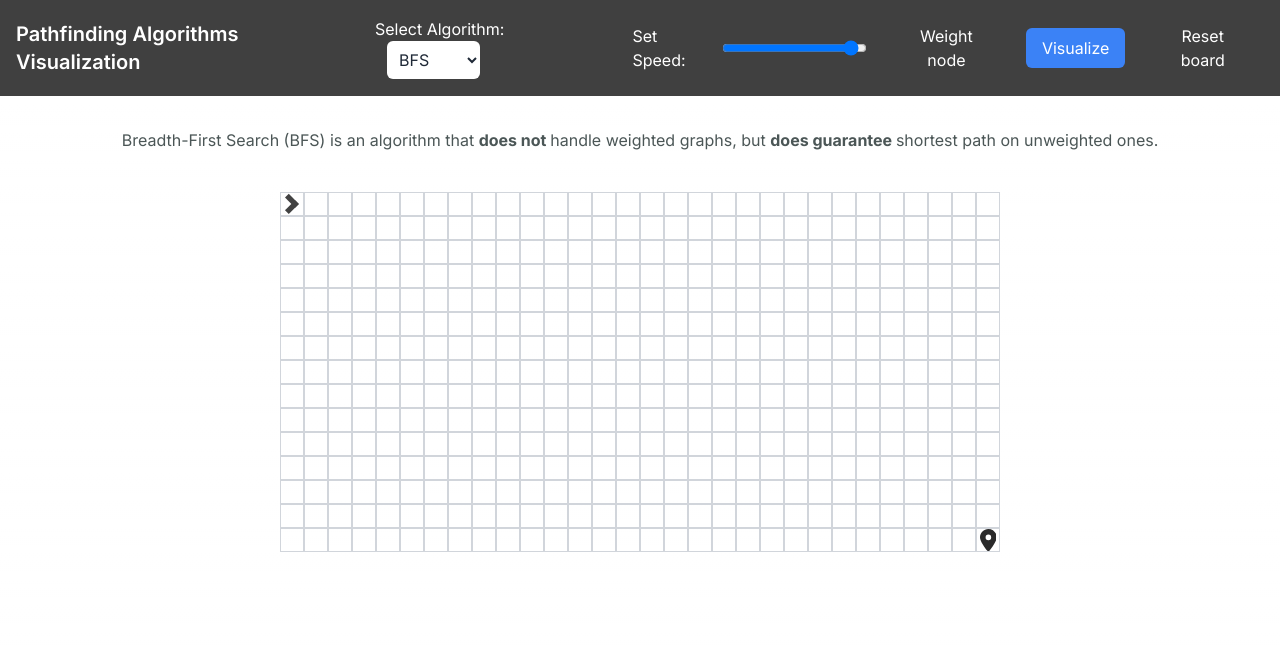
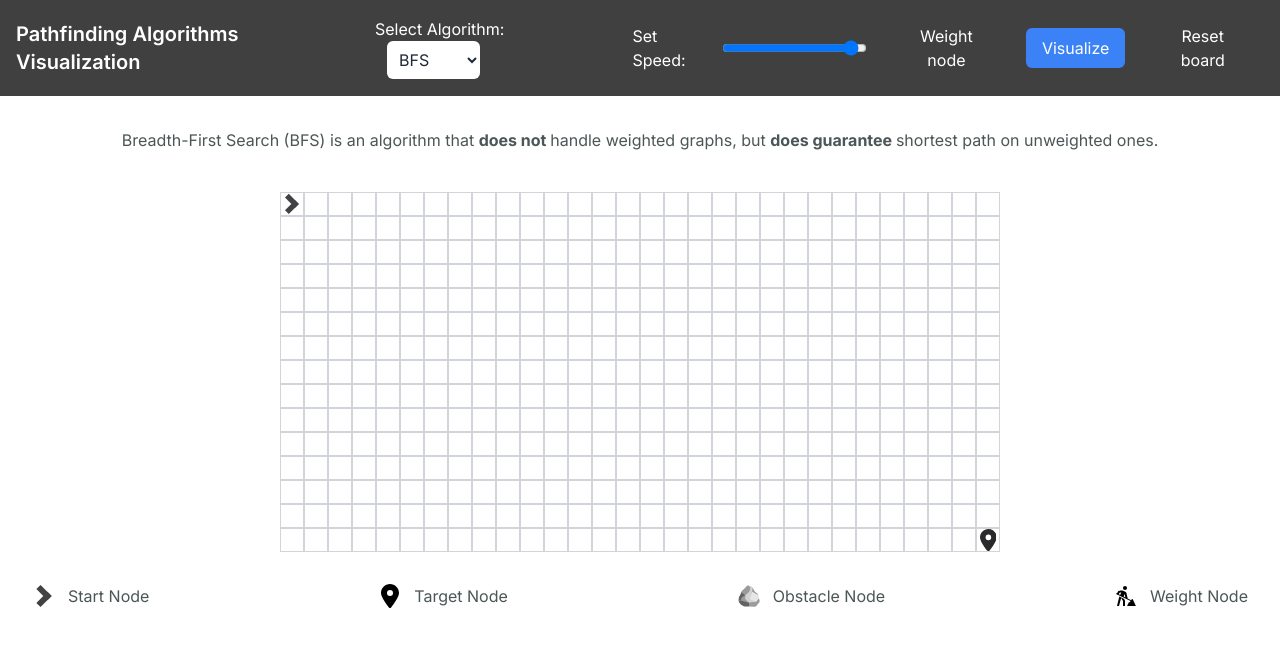
Before and after one commit to wojciechtrapkowski/graph_algorithms_visualization, a Next.js app: page / in a window 1280 px wide. Shown: the top 646 px of the page. Built offline with nearby package versions, Linux system fonts and the light colour scheme.

Commit message:
Implemented legend

```diff
--- /dev/null
+++ b/src/components/css/legend.css
@@ -0,0 +1,15 @@
+.legend {
+    display: flex;
+    justify-content: space-between;
+    align-items: center;
+    margin: 2rem;
+}
+.legend div {
+    display: flex;
+    align-items: center;
+}
+.legend svg {
+    width: 1.5rem;
+    height: 1.5rem;
+    margin-right: 0.75rem;
+}
--- /dev/null
+++ b/src/components/legend.tsx
@@ -0,0 +1,29 @@
+import { SourceSVG } from "./icons/source"
+
+import './css/legend.css';
+import { DestinationSVG } from "./icons/destination";
+import { ObstacleSVG } from "./icons/obstacle";
+import { WeightNodeSVG } from "./icons/weight_node";
+
+export const Legend = () => {
+    return (
+    <div className="legend">
+        <div>
+            <SourceSVG />
+            <span>Start Node</span>
+        </div>
+        <div>
+            <DestinationSVG />
+            <span>Target Node</span>
+        </div>
+        <div>
+            <ObstacleSVG />
+            <span>Obstacle Node</span>
+        </div>
+        <div>
+            <WeightNodeSVG />
+            <span>Weight Node</span>
+        </div>
+    </div>
+    );
+}
--- a/src/components/main_app.tsx
+++ b/src/components/main_app.tsx
@@ -12,6 +12,7 @@ import { aStar } from "@/algorithms/a_star";
 import { SquareType } from "@/types/square_type";
 import { AlgorithmsPropsType } from "./props/algorithms_props";
 import { AlgorithmDescription } from "./algorithm_description";
+import { Legend } from "./legend";
 
 export default function MainApp() {
     // Constant values
@@ -146,5 +147,6 @@ export default function MainApp() {
                 getIsWeightNodePicked={getIsWeightNodePicked}
                 weightedNodeWeight={weightedNodeWeight}
             />
+            <Legend />
         </>
 );}
```
